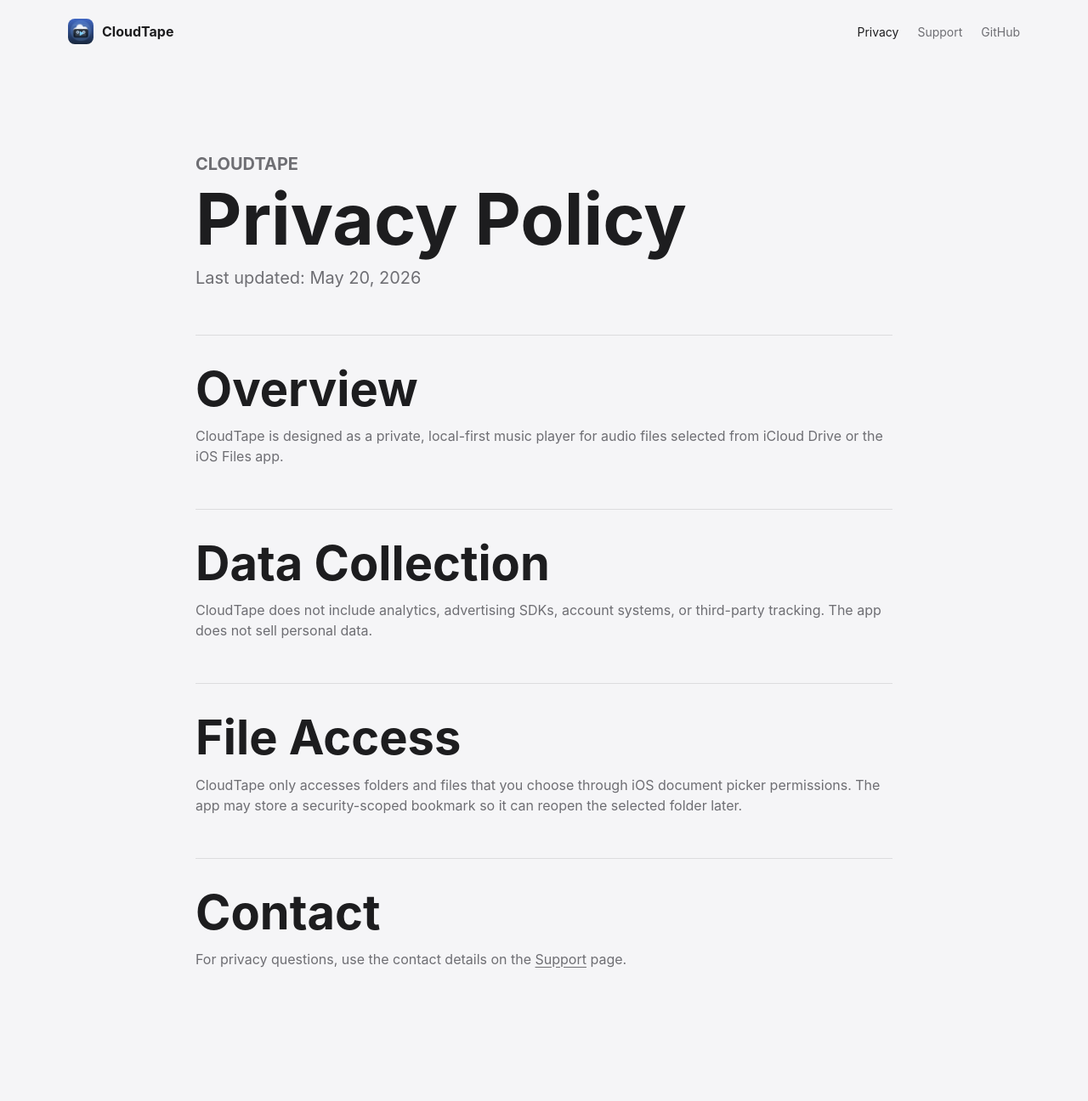
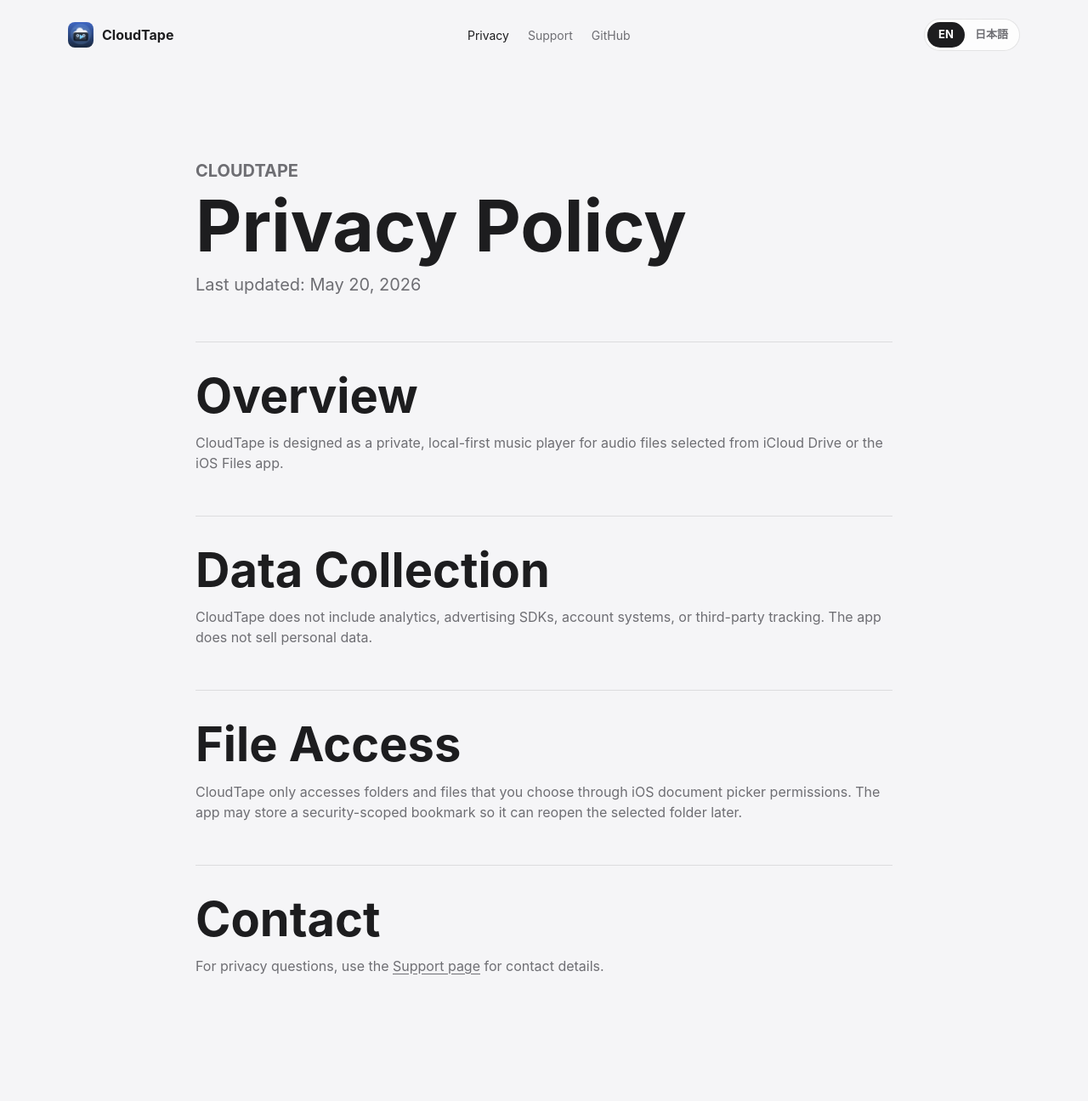
Before and after one commit to JunNakarai/CloudTape, a plain HTML site: page docs/privacy-policy.html in a window 1280 px wide. Shown: the top 1296 px of the page at 85% size. Drawn offline with Linux system fonts and the light colour scheme.

Commit message:
Add bilingual support to GitHub Pages site

```diff
--- /dev/null
+++ b/docs/i18n.js
@@ -0,0 +1,155 @@
+(function () {
+  const storageKey = "cloudtape-language";
+
+  const translations = {
+    en: {
+      "meta.title": "CloudTape - iCloud Drive Music Player",
+      "meta.description": "CloudTape is a lightweight iOS music player for owned audio files stored in iCloud Drive or the Files app.",
+      "nav.home": "Home",
+      "nav.privacy": "Privacy",
+      "nav.privacyPolicy": "Privacy Policy",
+      "nav.support": "Support",
+      "footer.tagline": "Made for owned music libraries.",
+      "home.eyebrow": "iCloud Drive music player",
+      "home.tagline": "A simple iOS player for the music files you already own.",
+      "home.intro": "CloudTape plays audio from iCloud Drive and the Files app with a native, fast, and private iOS experience. It is made for personal music libraries, not subscriptions, feeds, or recommendation systems.",
+      "home.featuresEyebrow": "Features",
+      "home.featuresTitle": "Built for a personal library.",
+      "home.feature1Title": "iCloud Drive first",
+      "home.feature1Body": "Choose a folder from iCloud Drive or Files and keep your music where you already manage it.",
+      "home.feature2Title": "Native playback",
+      "home.feature2Body": "Uses iOS media controls, background audio, lock screen controls, and a focused SwiftUI interface.",
+      "home.feature3Title": "Fast and quiet",
+      "home.feature3Body": "No accounts, no analytics, no ads, and no heavy web stack. Just your files and playback controls.",
+      "home.screenshotsEyebrow": "Screenshots",
+      "home.screenshotsTitle": "Real screenshots from the demo library.",
+      "home.linksTitle": "Links",
+      "home.githubLink": "GitHub repository",
+      "privacy.title": "Privacy Policy",
+      "privacy.updated": "Last updated: May 20, 2026",
+      "privacy.overviewTitle": "Overview",
+      "privacy.overviewBody": "CloudTape is designed as a private, local-first music player for audio files selected from iCloud Drive or the iOS Files app.",
+      "privacy.dataTitle": "Data Collection",
+      "privacy.dataBody": "CloudTape does not include analytics, advertising SDKs, account systems, or third-party tracking. The app does not sell personal data.",
+      "privacy.fileTitle": "File Access",
+      "privacy.fileBody": "CloudTape only accesses folders and files that you choose through iOS document picker permissions. The app may store a security-scoped bookmark so it can reopen the selected folder later.",
+      "privacy.contactTitle": "Contact",
+      "privacy.contactBody": "For privacy questions, use the",
+      "privacy.supportPage": "Support page",
+      "privacy.contactSuffix": "for contact details.",
+      "support.title": "Support",
+      "support.intro": "CloudTape is a lightweight iOS player for owned music files stored in iCloud Drive or the Files app.",
+      "support.checksTitle": "Common Checks",
+      "support.check1": "Confirm the selected folder is available in iCloud Drive or Files.",
+      "support.check2": "Wait for iCloud files to download locally before playback.",
+      "support.check3": "If folder access stops working, choose the folder again in the app.",
+      "support.check4": "Make sure the file format is supported by iOS playback.",
+      "support.contactTitle": "Contact",
+      "support.contactBody": "For support, open an issue in the GitHub repository or contact the developer through the App Store support channel after release."
+    },
+    ja: {
+      "meta.title": "CloudTape - iCloud Drive 音楽プレイヤー",
+      "meta.description": "CloudTape は、iCloud Drive や Files アプリにある自分の音源を再生する軽量な iOS 音楽プレイヤーです。",
+      "nav.home": "ホーム",
+      "nav.privacy": "プライバシー",
+      "nav.privacyPolicy": "プライバシーポリシー",
+      "nav.support": "サポート",
+      "footer.tagline": "自分の音源を持つ人のための音楽プレイヤー。",
+      "home.eyebrow": "iCloud Drive 音楽プレイヤー",
+      "home.tagline": "自分の音源を、iPhone でシンプルに。",
+      "home.intro": "CloudTape は、iCloud Drive や Files アプリに保存した音楽ファイルを、軽く、速く、プライベートに再生する iOS プレイヤーです。サブスクやおすすめではなく、手元の音楽ライブラリを大切にしたい人のために作られています。",
+      "home.featuresEyebrow": "特徴",
+      "home.featuresTitle": "個人の音楽ライブラリに寄り添う設計。",
+      "home.feature1Title": "iCloud Drive から再生",
+      "home.feature1Body": "iCloud Drive や Files のフォルダを選ぶだけ。普段管理している場所のまま音楽を扱えます。",
+      "home.feature2Title": "Native iOS 体験",
+      "home.feature2Body": "バックグラウンド再生、ロック画面、Control Center に対応。SwiftUI らしい自然な操作感です。",
+      "home.feature3Title": "軽く、静かに",
+      "home.feature3Body": "アカウント、広告、分析、重い Web 依存はありません。自分のファイルと再生操作だけに集中できます。",
+      "home.screenshotsEyebrow": "スクリーンショット",
+      "home.screenshotsTitle": "デモライブラリで撮影した実画面。",
+      "home.linksTitle": "リンク",
+      "home.githubLink": "GitHub リポジトリ",
+      "privacy.title": "プライバシーポリシー",
+      "privacy.updated": "最終更新日: 2026年5月20日",
+      "privacy.overviewTitle": "概要",
+      "privacy.overviewBody": "CloudTape は、iCloud Drive または iOS の Files アプリで選択した音楽ファイルを再生する、プライベートでローカル優先の音楽プレイヤーです。",
+      "privacy.dataTitle": "データ収集",
+      "privacy.dataBody": "CloudTape には、分析、広告 SDK、アカウント機能、第三者トラッキングは含まれていません。個人データの販売も行いません。",
+      "privacy.fileTitle": "ファイルアクセス",
+      "privacy.fileBody": "CloudTape がアクセスするのは、iOS のフォルダ選択でユーザーが明示的に選んだフォルダとファイルだけです。次回以降に同じフォルダを開けるよう、security-scoped bookmark を保存する場合があります。",
+      "privacy.contactTitle": "連絡先",
+      "privacy.contactBody": "プライバシーに関する問い合わせは、",
+      "privacy.supportPage": "サポートページ",
+      "privacy.contactSuffix": "をご確認ください。",
+      "support.title": "サポート",
+      "support.intro": "CloudTape は、iCloud Drive や Files アプリにある自分の音源を再生する軽量な iOS プレイヤーです。",
+      "support.checksTitle": "よくある確認項目",
+      "support.check1": "選択したフォルダが iCloud Drive または Files で利用可能か確認してください。",
+      "support.check2": "iCloud 上のファイルは、再生前に端末へダウンロードされるまで待ってください。",
+      "support.check3": "フォルダにアクセスできなくなった場合は、アプリ内でもう一度フォルダを選び直してください。",
+      "support.check4": "音声ファイル形式が iOS の再生に対応しているか確認してください。",
+      "support.contactTitle": "連絡先",
+      "support.contactBody": "サポートが必要な場合は、GitHub リポジトリで issue を作成するか、リリース後は App Store のサポート窓口から連絡してください。"
+    }
+  };
+
+  function savedLanguage() {
+    try {
+      const value = localStorage.getItem(storageKey);
+      return value === "ja" || value === "en" ? value : null;
+    } catch (_error) {
+      return null;
+    }
+  }
+
+  function preferredLanguage() {
+    const stored = savedLanguage();
+    if (stored) return stored;
+    return navigator.language && navigator.language.toLowerCase().startsWith("ja") ? "ja" : "en";
+  }
+
+  function setLanguage(language) {
+    const dictionary = translations[language] || translations.en;
+    document.documentElement.lang = language;
+
+    document.querySelectorAll("[data-i18n]").forEach((element) => {
+      const key = element.getAttribute("data-i18n");
+      if (key && dictionary[key]) {
+        element.textContent = dictionary[key];
+      }
+    });
+
+    const title = dictionary["meta.title"];
+    if (title && document.body.querySelector("[data-i18n='home.tagline']")) {
+      document.title = title;
+    }
+
+    const description = document.querySelector("meta[name='description']");
+    if (description && dictionary["meta.description"]) {
+      description.setAttribute("content", dictionary["meta.description"]);
+    }
+
+    document.querySelectorAll("[data-language-option]").forEach((button) => {
+      const isSelected = button.getAttribute("data-language-option") === language;
+      button.setAttribute("aria-pressed", String(isSelected));
+    });
+
+    try {
+      localStorage.setItem(storageKey, language);
+    } catch (_error) {
+      // Ignore storage failures; the current page still updates.
+    }
+  }
+
+  document.querySelectorAll("[data-language-option]").forEach((button) => {
+    button.addEventListener("click", () => {
+      const language = button.getAttribute("data-language-option");
+      if (language === "ja" || language === "en") {
+        setLanguage(language);
+      }
+    });
+  });
+
+  setLanguage(preferredLanguage());
+})();
--- a/docs/privacy-policy.html
+++ b/docs/privacy-policy.html
@@ -8,7 +8,7 @@
   <title>Privacy Policy - CloudTape</title>
   <link rel="icon" href="assets/app-icon.png">
   <link rel="apple-touch-icon" href="assets/app-icon.png">
-  <link rel="stylesheet" href="styles.css?v=20260520">
+  <link rel="stylesheet" href="styles.css?v=20260520-lang">
 </head>
 <body>
   <header class="site-header">
@@ -17,36 +17,40 @@
       <span>CloudTape</span>
     </a>
     <nav class="nav-links" aria-label="Primary navigation">
-      <a href="privacy-policy.html" aria-current="page">Privacy</a>
-      <a href="support.html">Support</a>
+      <a href="privacy-policy.html" aria-current="page" data-i18n="nav.privacy">Privacy</a>
+      <a href="support.html" data-i18n="nav.support">Support</a>
       <a href="https://github.com/JunNakarai/CloudTape">GitHub</a>
     </nav>
+    <div class="language-switch" aria-label="Language">
+      <button type="button" data-language-option="en">EN</button>
+      <button type="button" data-language-option="ja">日本語</button>
+    </div>
   </header>
 
   <main class="page">
     <p class="eyebrow">CloudTape</p>
-    <h1>Privacy Policy</h1>
-    <p class="updated">Last updated: May 20, 2026</p>
+    <h1 data-i18n="privacy.title">Privacy Policy</h1>
+    <p class="updated" data-i18n="privacy.updated">Last updated: May 20, 2026</p>
 
     <section>
-      <h2>Overview</h2>
-      <p>
+      <h2 data-i18n="privacy.overviewTitle">Overview</h2>
+      <p data-i18n="privacy.overviewBody">
         CloudTape is designed as a private, local-first music player for audio
         files selected from iCloud Drive or the iOS Files app.
       </p>
     </section>
 
     <section>
-      <h2>Data Collection</h2>
-      <p>
+      <h2 data-i18n="privacy.dataTitle">Data Collection</h2>
+      <p data-i18n="privacy.dataBody">
         CloudTape does not include analytics, advertising SDKs, account systems,
         or third-party tracking. The app does not sell personal data.
       </p>
     </section>
 
     <section>
-      <h2>File Access</h2>
-      <p>
+      <h2 data-i18n="privacy.fileTitle">File Access</h2>
+      <p data-i18n="privacy.fileBody">
         CloudTape only accesses folders and files that you choose through iOS
         document picker permissions. The app may store a security-scoped bookmark
         so it can reopen the selected folder later.
@@ -54,17 +58,19 @@
     </section>
 
     <section>
-      <h2>Contact</h2>
+      <h2 data-i18n="privacy.contactTitle">Contact</h2>
       <p>
-        For privacy questions, use the contact details on the
-        <a href="support.html">Support</a> page.
+        <span data-i18n="privacy.contactBody">For privacy questions, use the</span>
+        <a href="support.html" data-i18n="privacy.supportPage">Support page</a>
+        <span data-i18n="privacy.contactSuffix">for contact details.</span>
       </p>
     </section>
   </main>
 
   <footer class="site-footer">
     <span>CloudTape</span>
-    <a href="index.html">Home</a>
+    <a href="index.html" data-i18n="nav.home">Home</a>
   </footer>
+  <script src="i18n.js?v=20260520-lang"></script>
 </body>
 </html>
--- a/docs/styles.css
+++ b/docs/styles.css
@@ -77,7 +77,8 @@
 
 .brand,
 .nav-links,
-.link-list {
+.link-list,
+.language-switch {
   display: flex;
   align-items: center;
 }
@@ -101,6 +102,34 @@
 
 .nav-links [aria-current="page"] {
   color: var(--text);
+}
+
+.language-switch {
+  gap: 2px;
+  border: 1px solid var(--line);
+  border-radius: 999px;
+  padding: 3px;
+  background: var(--panel);
+  backdrop-filter: blur(20px);
+}
+
+.language-switch button {
+  min-width: 44px;
+  min-height: 30px;
+  border: 0;
+  border-radius: 999px;
+  padding: 0 10px;
+  background: transparent;
+  color: var(--muted);
+  font: inherit;
+  font-size: 13px;
+  font-weight: 650;
+  cursor: pointer;
+}
+
+.language-switch button[aria-pressed="true"] {
+  background: var(--button);
+  color: var(--button-text);
 }
 
 main {
@@ -344,8 +373,18 @@
 
   .nav-links {
     width: 100%;
+    justify-content: flex-start;
+    flex-wrap: wrap;
+    gap: 12px;
+  }
+
+  .language-switch {
+    width: 100%;
     justify-content: space-between;
-    gap: 12px;
+  }
+
+  .language-switch button {
+    flex: 1;
   }
 
   .app-icon {
```
Also changed, not shown: docs/index.html (+26 -21 lines), docs/support.html (+18 -13 lines).
